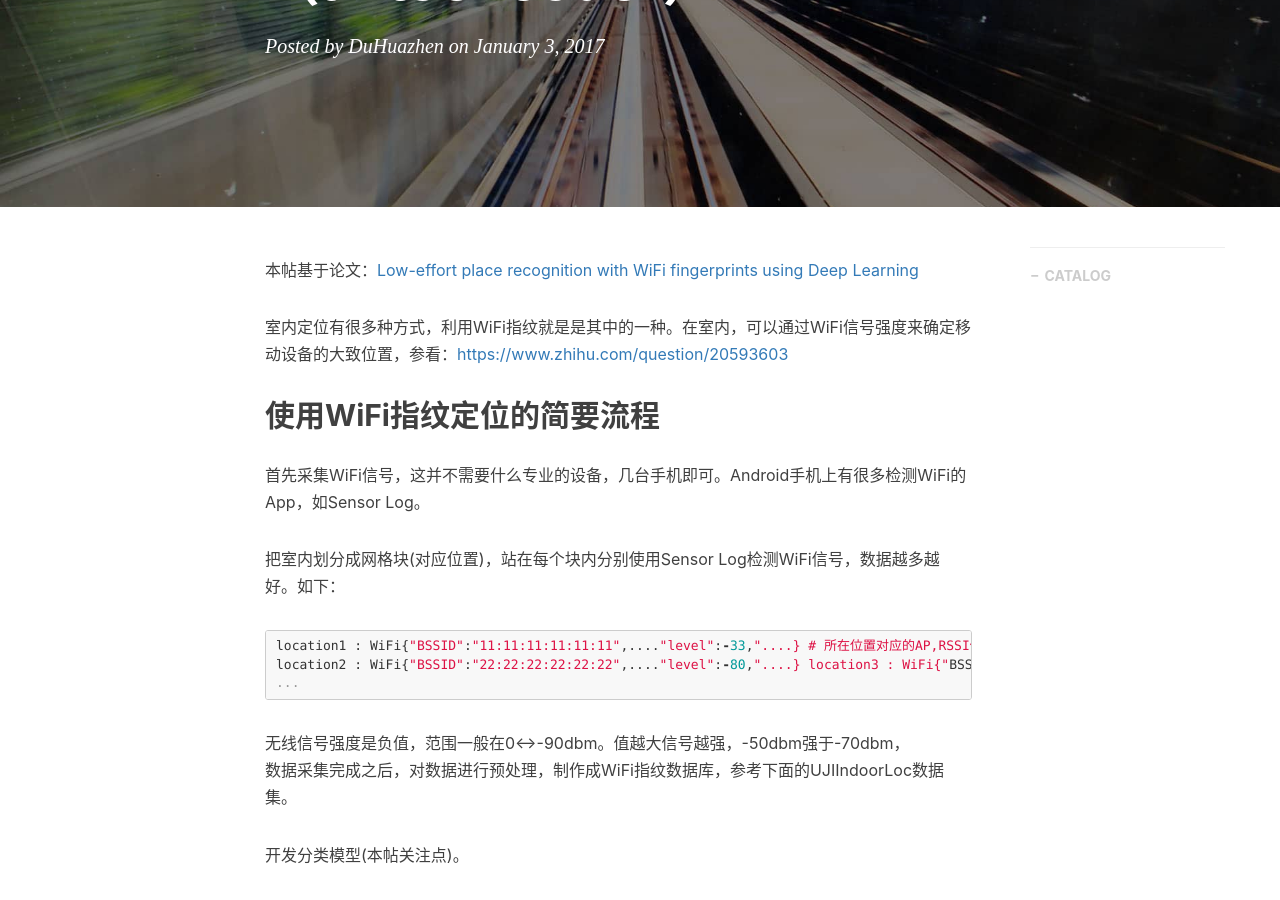
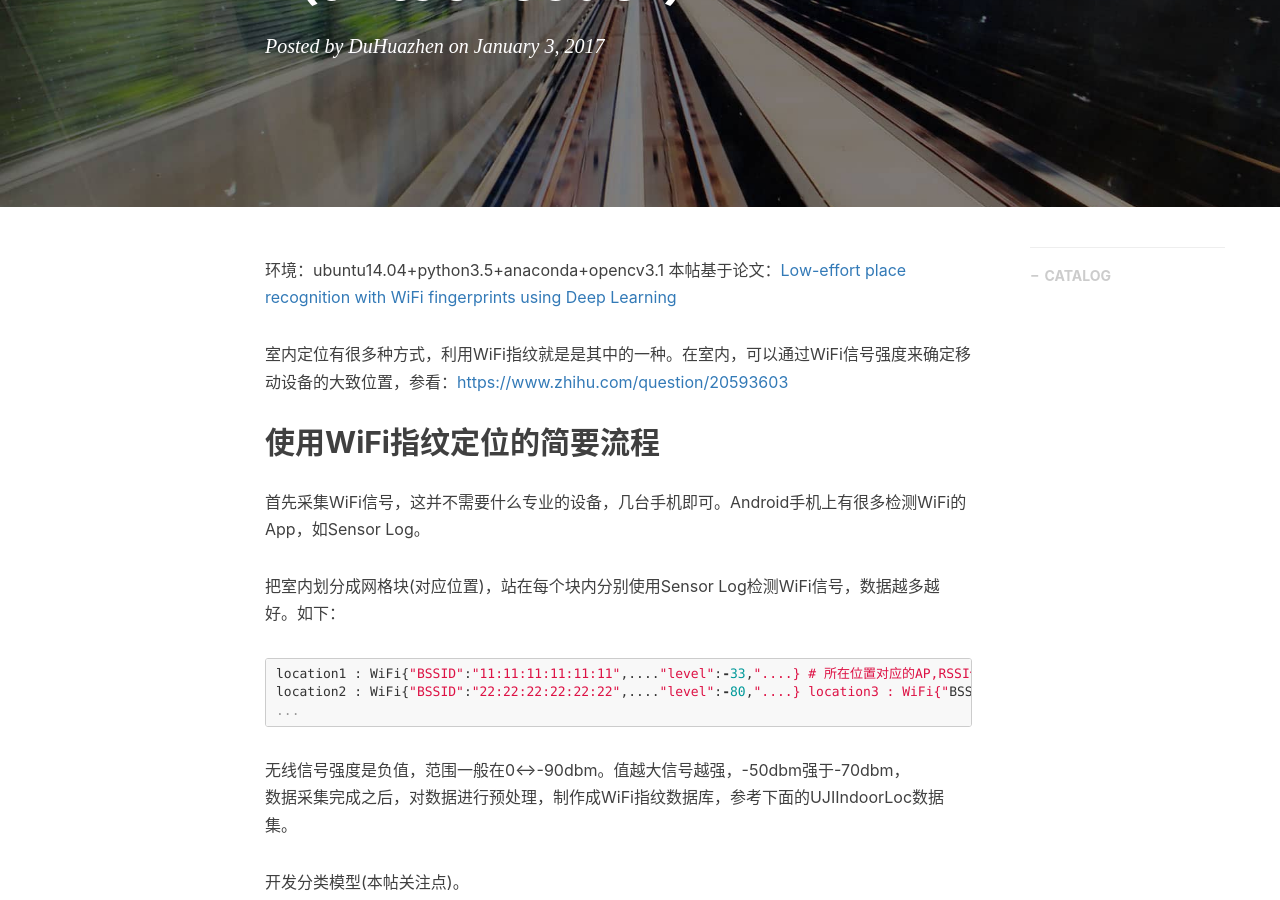
Before and after one commit to duhuazhen/duhuazhen.github.io, a Jekyll site: the page built from _posts/2017-1-2-wifi_locate.markdown, in a window 1280 px wide and 900 px high, scrolled down 310 px. Built offline with Jekyll 4.4.1, drawn with Linux system fonts in a browser that asks for light colours; nearby versions of some CDN libraries; comment, search, counter and statistics services are not loaded.

Commit message:
Update 2017-1-2-wifi_locate.markdown

```diff
--- a/_posts/2017-1-2-wifi_locate.markdown
+++ b/_posts/2017-1-2-wifi_locate.markdown
@@ -9,6 +9,7 @@ tags:
     - tensorflow
     - 深度学习
 ---
+环境：ubuntu14.04+python3.5+anaconda+opencv3.1
 本帖基于论文：[Low-effort place recognition with WiFi fingerprints using Deep Learning](https://arxiv.org/pdf/1611.02049v1.pdf)
 
 室内定位有很多种方式，利用WiFi指纹就是是其中的一种。在室内，可以通过WiFi信号强度来确定移动设备的大致位置，参看：[https://www.zhihu.com/question/20593603](室内定位有很多种方式，利用WiFi指纹就是是其中的一种。在室内，可以通过WiFi信号强度来确定移动设备的大致位置，参看：https://www.zhihu.com/question/20593603)
```
